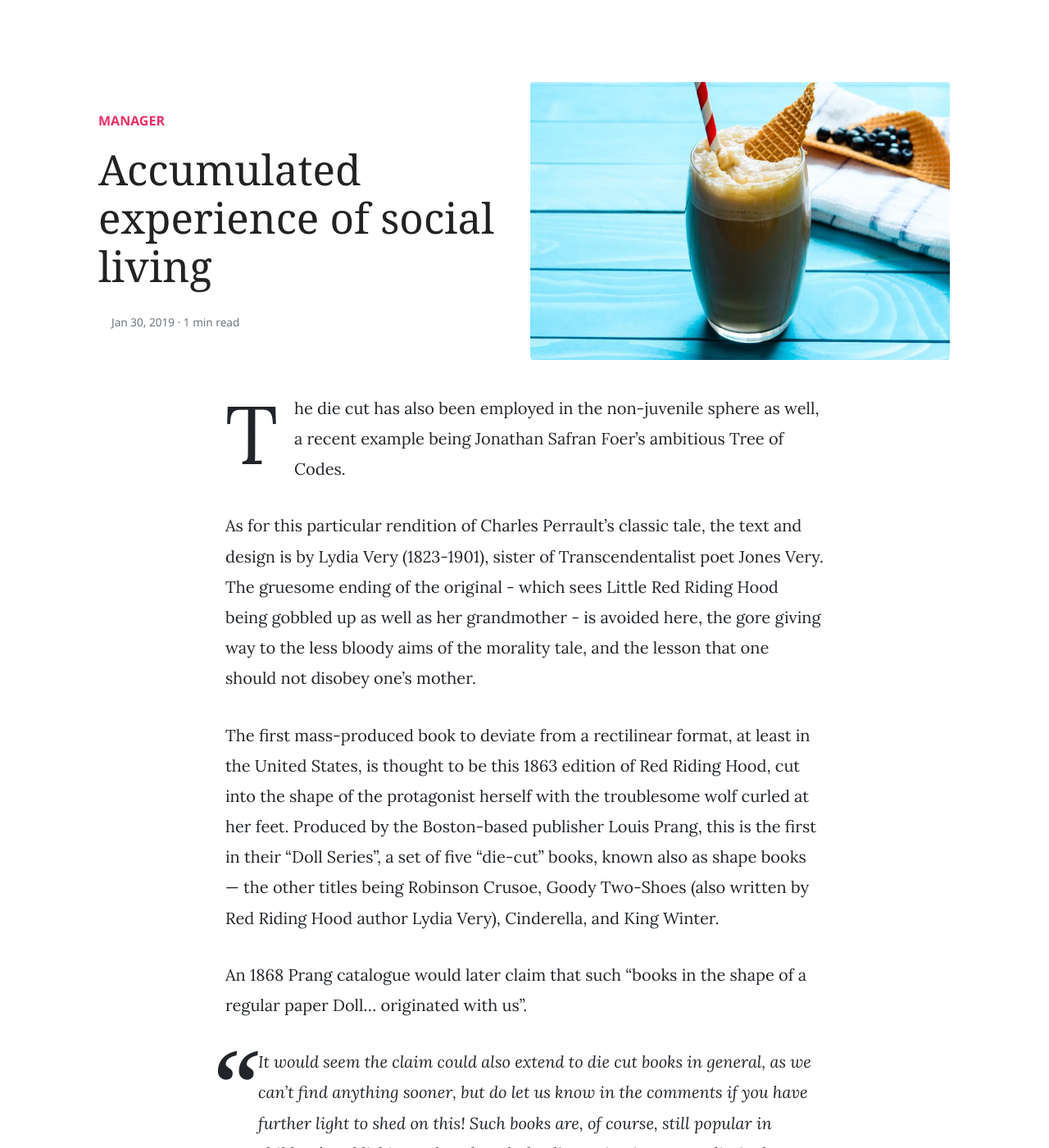
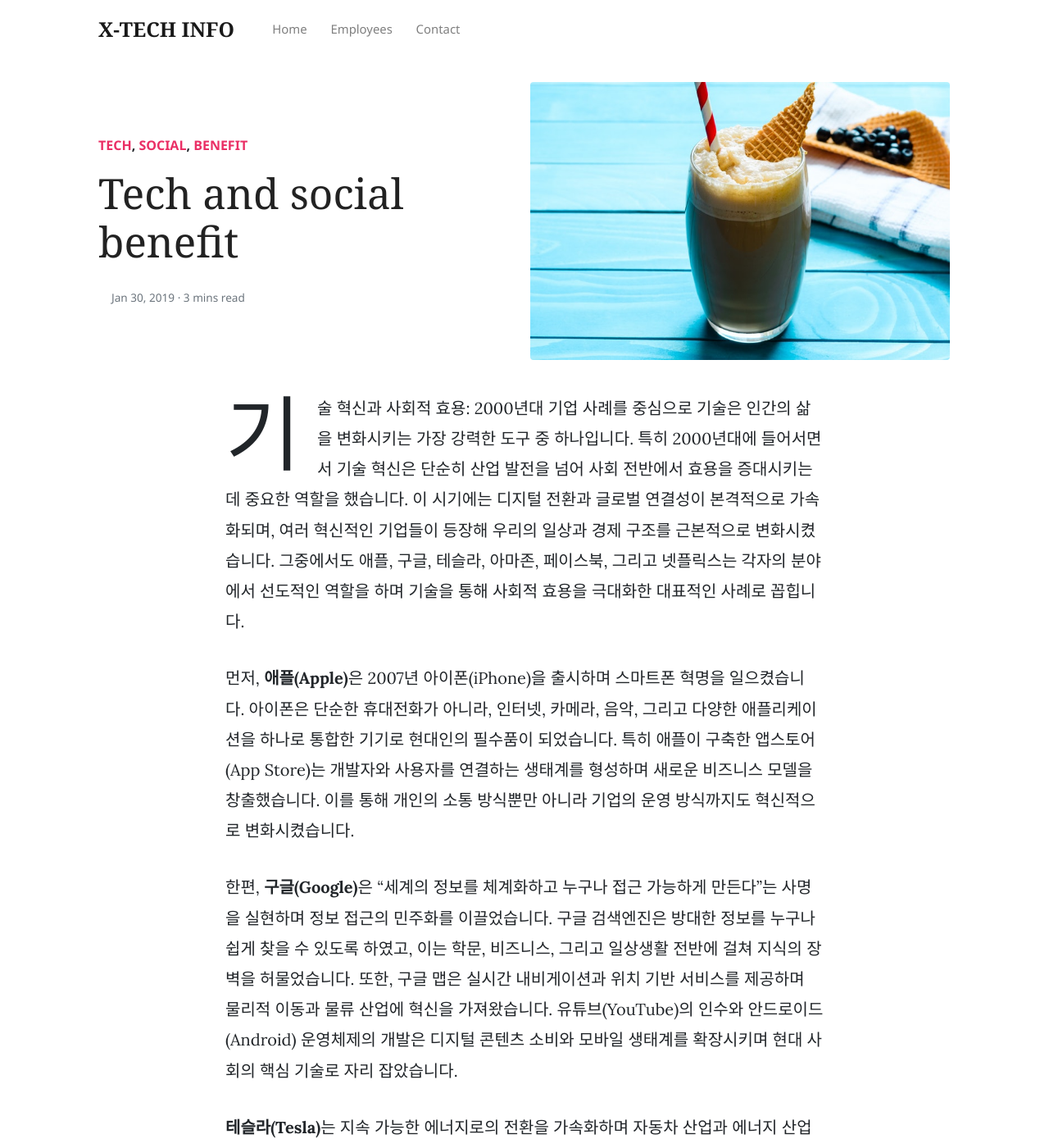
Before and after one commit to skps2000/XTI_CORP, a Jekyll site: the page built from _posts/2019-01-30-acumulated-experience.md, in a window 1280 px wide and 1400 px high. Shown: the whole window at 82% size. Built offline with Jekyll 4.4.1, drawn with Linux system fonts in a browser that asks for light colours; nearby versions of some CDN libraries; some of the changed text lies outside the part shown.

Commit message:
Update 2019-01-30-acumulated-experience.md

```diff
--- a/_posts/2019-01-30-acumulated-experience.md
+++ b/_posts/2019-01-30-acumulated-experience.md
@@ -1,10 +1,25 @@
 ---
 layout: post
-title:  "Accumulated experience of social living"
-author: CSK
-categories: [ MANAGER ]
+title:  "Tech and social benefit "
+author: Manager
+categories: [ Tech, social, benefit ]
 image: assets/images/15.jpg
 ---
+기술 혁신과 사회적 효용: 2000년대 기업 사례를 중심으로
+기술은 인간의 삶을 변화시키는 가장 강력한 도구 중 하나입니다. 특히 2000년대에 들어서면서 기술 혁신은 단순히 산업 발전을 넘어 사회 전반에서 효용을 증대시키는 데 중요한 역할을 했습니다. 이 시기에는 디지털 전환과 글로벌 연결성이 본격적으로 가속화되며, 여러 혁신적인 기업들이 등장해 우리의 일상과 경제 구조를 근본적으로 변화시켰습니다. 그중에서도 애플, 구글, 테슬라, 아마존, 페이스북, 그리고 넷플릭스는 각자의 분야에서 선도적인 역할을 하며 기술을 통해 사회적 효용을 극대화한 대표적인 사례로 꼽힙니다.
+
+먼저, **애플(Apple)**은 2007년 아이폰(iPhone)을 출시하며 스마트폰 혁명을 일으켰습니다. 아이폰은 단순한 휴대전화가 아니라, 인터넷, 카메라, 음악, 그리고 다양한 애플리케이션을 하나로 통합한 기기로 현대인의 필수품이 되었습니다. 특히 애플이 구축한 앱스토어(App Store)는 개발자와 사용자를 연결하는 생태계를 형성하며 새로운 비즈니스 모델을 창출했습니다. 이를 통해 개인의 소통 방식뿐만 아니라 기업의 운영 방식까지도 혁신적으로 변화시켰습니다.
+
+한편, **구글(Google)**은 "세계의 정보를 체계화하고 누구나 접근 가능하게 만든다"는 사명을 실현하며 정보 접근의 민주화를 이끌었습니다. 구글 검색엔진은 방대한 정보를 누구나 쉽게 찾을 수 있도록 하였고, 이는 학문, 비즈니스, 그리고 일상생활 전반에 걸쳐 지식의 장벽을 허물었습니다. 또한, 구글 맵은 실시간 내비게이션과 위치 기반 서비스를 제공하며 물리적 이동과 물류 산업에 혁신을 가져왔습니다. 유튜브(YouTube)의 인수와 안드로이드(Android) 운영체제의 개발은 디지털 콘텐츠 소비와 모바일 생태계를 확장시키며 현대 사회의 핵심 기술로 자리 잡았습니다.
+
+**테슬라(Tesla)**는 지속 가능한 에너지로의 전환을 가속화하며 자동차 산업과 에너지 산업에 혁신을 가져왔습니다. 2008년, 테슬라는 최초의 고성능 전기차인 로드스터(Roadster)를 출시하며 전기차 시장의 가능성을 열었습니다. 이후 테슬라는 전기차 대중화와 자율주행 기술을 통해 자동차의 개념을 하드웨어 중심에서 소프트웨어 중심으로 전환시켰습니다. 뿐만 아니라, 태양광 패널과 에너지 저장 시스템을 통해 재생 가능 에너지 활용을 확대하며 환경 문제 해결에 기여했습니다.
+
+전자상거래와 클라우드 컴퓨팅의 선두주자인 아마존(Amazon) 역시 기술을 통해 사회적 효용을 크게 향상시킨 기업 중 하나입니다. 아마존은 전자상거래 플랫폼을 통해 소비자들이 집에서도 편리하게 쇼핑할 수 있는 환경을 제공하며 전통적인 소매업의 패러다임을 변화시켰습니다. 또한, AWS(Amazon Web Services)는 기업들에게 확장 가능한 IT 인프라를 제공하며 클라우드 컴퓨팅 시장을 선도했습니다. 이러한 혁신은 기업의 운영 방식을 근본적으로 바꾸었으며, 특히 중소기업과 스타트업에게 새로운 성장 기회를 제공했습니다.
+
+**넷플릭스(Netflix)**는 스트리밍 서비스를 도입하며 콘텐츠 소비 방식을 근본적으로 변화시켰습니다. 2007년 시작된 넷플릭스의 스트리밍 서비스는 사용자가 원하는 시간에 원하는 콘텐츠를 시청할 수 있는 온디맨드(On-Demand) 환경을 제공했습니다. 이는 전통적인 TV와 영화 산업의 구조를 바꾸었으며, 글로벌 콘텐츠 접근성을 높이는 데 기여했습니다. 또한, 넷플릭스는 자체 제작 콘텐츠에 투자하며 엔터테인먼트 산업의 새로운 기준을 제시했습니다.
+
+결론적으로, 2000년대는 기술 혁신이 전 세계적으로 사회적 효용을 증대시키는 데 기여한 시기였습니다. 애플, 구글, 테슬라, 아마존, 넷플릭스와 같은 기업들은 각각의 분야에서 혁신을 이끌며 현대 사회의 모습을 근본적으로 변화시켰습니다. 이들의 성공은 단순한 기술 발전에 그치지 않고, 인간의 삶의 질을 향상시키고, 새로운 산업과 기회를 창출하며 지속 가능한 미래를 위한 방향성을 제시했다는 점에서 큰 의미를 가집니다. 그러나 이러한 혁신은 동시에 윤리적 문제와 부작용을 동반하기도 했습니다. 따라서 앞으로의 기술 발전은 사회적 책임과 함께 이루어져야 할 것입니다.
+
 The die cut has also been employed in the non-juvenile sphere as well, a recent example being Jonathan Safran Foer’s ambitious Tree of Codes.
 
 As for this particular rendition of Charles Perrault’s classic tale, the text and design is by Lydia Very (1823-1901), sister of Transcendentalist poet Jones Very. The gruesome ending of the original - which sees Little Red Riding Hood being gobbled up as well as her grandmother - is avoided here, the gore giving way to the less bloody aims of the morality tale, and the lesson that one should not disobey one’s mother.
```
